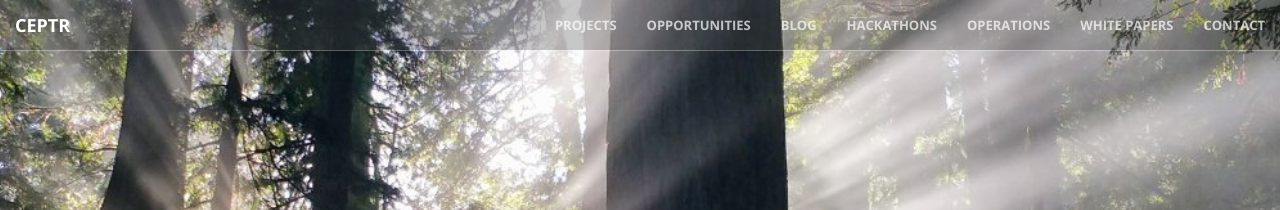
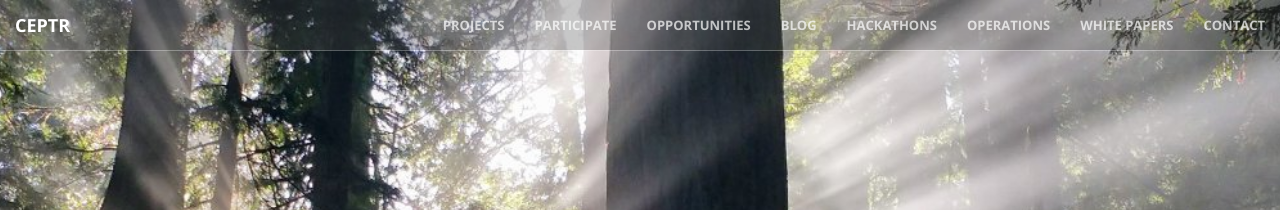
Before and after one commit to metacurrency/ceptr-org, a Jekyll site: the page built from index.html, in a window 1280 px wide. Shown: the top 210 px of the page. Built offline with Jekyll 4.4.1, drawn with Linux system fonts in a browser that asks for light colours.

Commit message:
change of participate loopvars

```diff
--- a/_includes/nav.html
+++ b/_includes/nav.html
@@ -19,6 +19,16 @@
             {% assign project_pages = site.projects | sort: 'navigation_weight' %}
             {% for p in project_pages %}
               <li><a tabindex="-1" href="{{p.url}}">{{p.nav_title}}</a></li>
+            {% endfor %}
+          </ul>
+        </li>
+
+        {% assign pt = page.url | split: "/" %}
+        <li class="dropdown{% if pt[1] == 'participate' %} active{% endif %}"><a href="#" data-toggle="dropdown">Participate</a>
+          <ul class="dropdown-menu">
+            {% assign participate_pages = site.participate | sort: 'navigation_weight' %}
+            {% for pt in participate_pages %}
+              <li><a tabindex="-1" href="{{pt.url}}">{{pt.nav_title}}</a></li>
             {% endfor %}
           </ul>
         </li>
```
